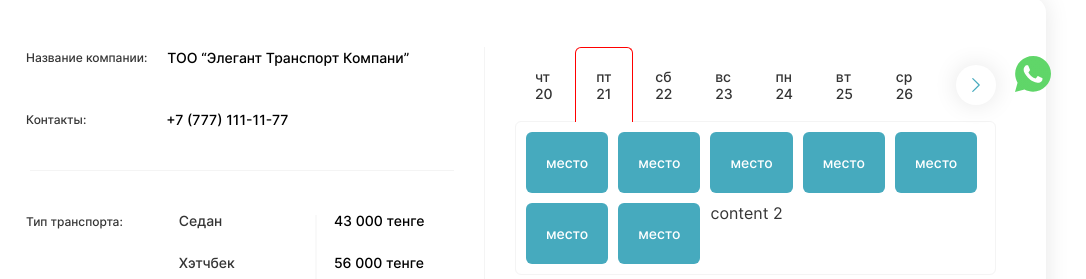
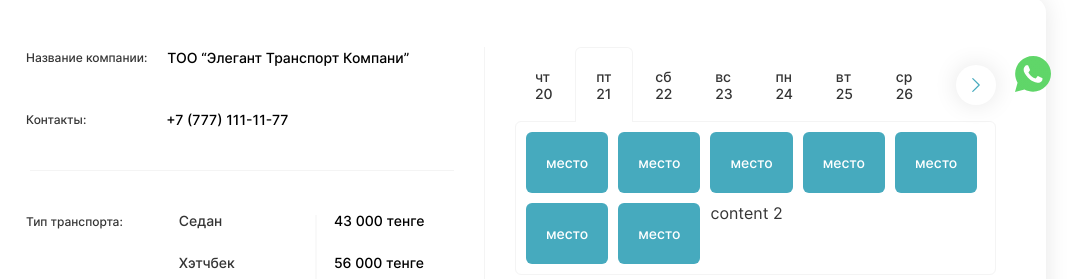
Before and after one commit to Murmavilink/zholda-old, a website: page app/about.html in a window 1280 px wide. Shown: the part 684-963 px from the top of the page, 194-1280 px from the left. Drawn offline with Linux system fonts and the light colour scheme; files whose address does not match are found by name.

Commit message:
removed red border color

```diff
--- a/app/scss/style.scss
+++ b/app/scss/style.scss
@@ -965,7 +965,6 @@
       border-color: #F4F4F4;
       background-color: #fff;
       border-radius: 6px 6px 0px 0px;
-      border-color: red;
     }
 
     span {
```
Also changed, not shown: app/css/style.min.css.
